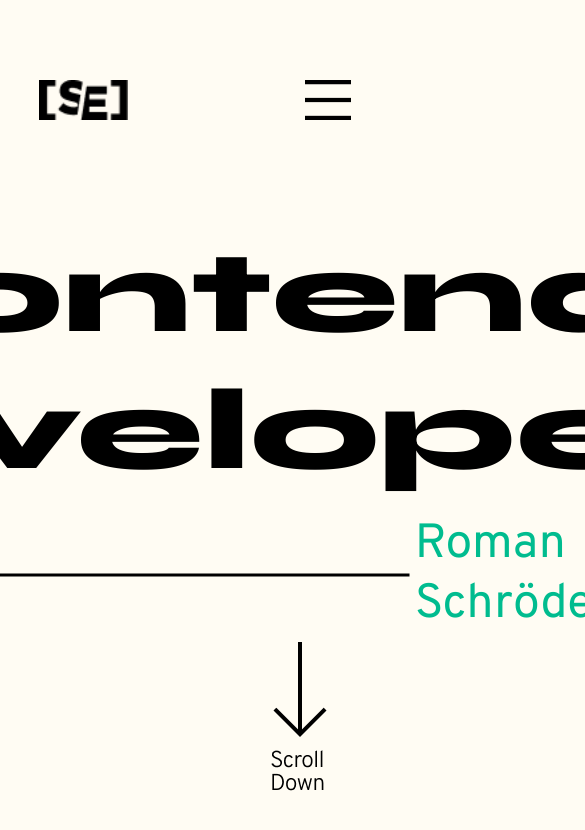
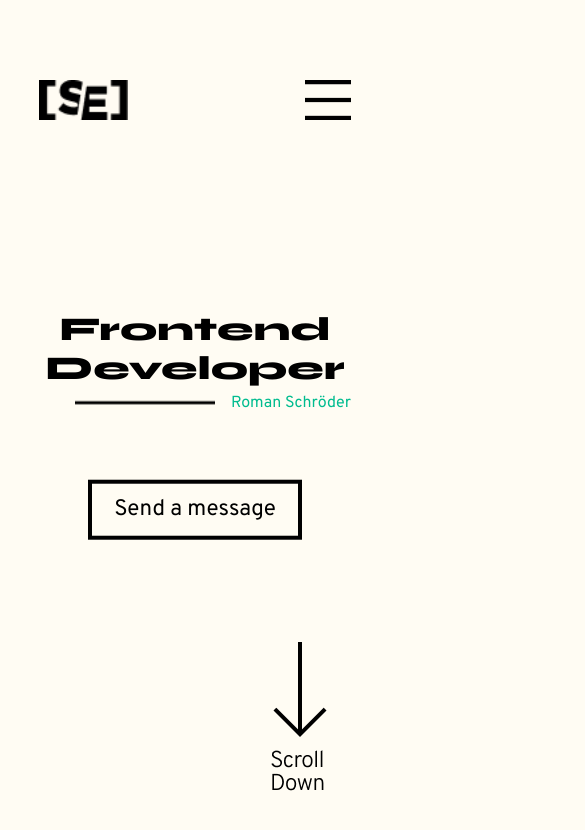
Before and after one commit to SchrimpsMitReis/Portfolio, an Angular app: page / in a window 390 px wide. Shown: the top 830 px of the page, 585 px wide, since content can reach past the window. Built offline with nearby package versions, Linux system fonts and the light colour scheme.

Commit message:
Header Responsiv

```diff
--- a/src/app/head/head.component.html
+++ b/src/app/head/head.component.html
@@ -3,10 +3,10 @@
     <div class="title">
         <h1>Frontend Developer</h1>
         <div class="myName">
-            <img src="./assets/images/Vector 11.png" alt="">
+            <img class="vector" src="./assets/images/Vector 11.png" alt="">
             <p>Roman Schröder</p>
-
         </div>
+        <div (click)="callToAction()" class="callToAction">Send a message</div>
     </div>
     <img class="scrolldown" id="scrollDownHead" src="./assets/images/Frame 58.png" alt="">
 </section>
--- a/src/app/head/head.component.scss
+++ b/src/app/head/head.component.scss
@@ -19,12 +19,12 @@ section {
     align-items: center;
     flex-direction: column;
     width: 80%;
-    h1{
-        font-size: 128px;
-        text-align: center;
-        margin: 0;
-    }
 
+}
+h1{
+    font-size: 8em;
+    text-align: center;
+    margin: 0;
 }
 
 .myName{
@@ -32,16 +32,16 @@ section {
     flex-direction: row;
     align-items: center;
     justify-content: flex-end;
-    gap: 5px;
+    gap: 1em;
     color: #00BC8F;
 
-    img{
-        height: 4px;
-    }
+}
+.vector{
+    height: 0.2em;
 }
 p {
     font-family: 'Overpass';
-    font-size: 48px;
+    font-size: 3.5em;
     margin: 0;
 }
 #scrollDownHead{
@@ -49,6 +49,7 @@ p {
     right: 2em;
     bottom: 3em;
 }
+
 .navbar{
     position: fixed;
     top: 80px;
@@ -57,3 +58,36 @@ p {
     width: 100%;
     z-index: 1;
 }
+.callToAction{
+    font-size: 1.4em;
+    border: 0.2em solid black;
+    padding: 0.5em 1.0em 0.5em 1.0em;
+    text-align: center;
+    display: none;
+}
+@media (max-width: 690px) {
+    h1{
+        font-size: 4em;
+    }
+    .vector{
+        width: 45%;
+    }
+    p{
+        font-size: 2em;
+    }
+    .callToAction{
+        margin-top: 3em;
+        display: inline;
+    }
+}
+@media (max-width:400px){
+    h1{
+        font-size: 2.3em;
+    }
+    .vector{
+        width: 45%;
+    }
+    p{
+        font-size: 1em;
+    }
+}
--- a/src/app/head/head.component.ts
+++ b/src/app/head/head.component.ts
@@ -9,5 +9,8 @@ import { MenuBarComponent } from './menu-bar/menu-bar.component';
   styleUrl: './head.component.scss'
 })
 export class HeadComponent {
+  callToAction(){
+    console.log("Send Nudes!");
 
+  }
 }
```
